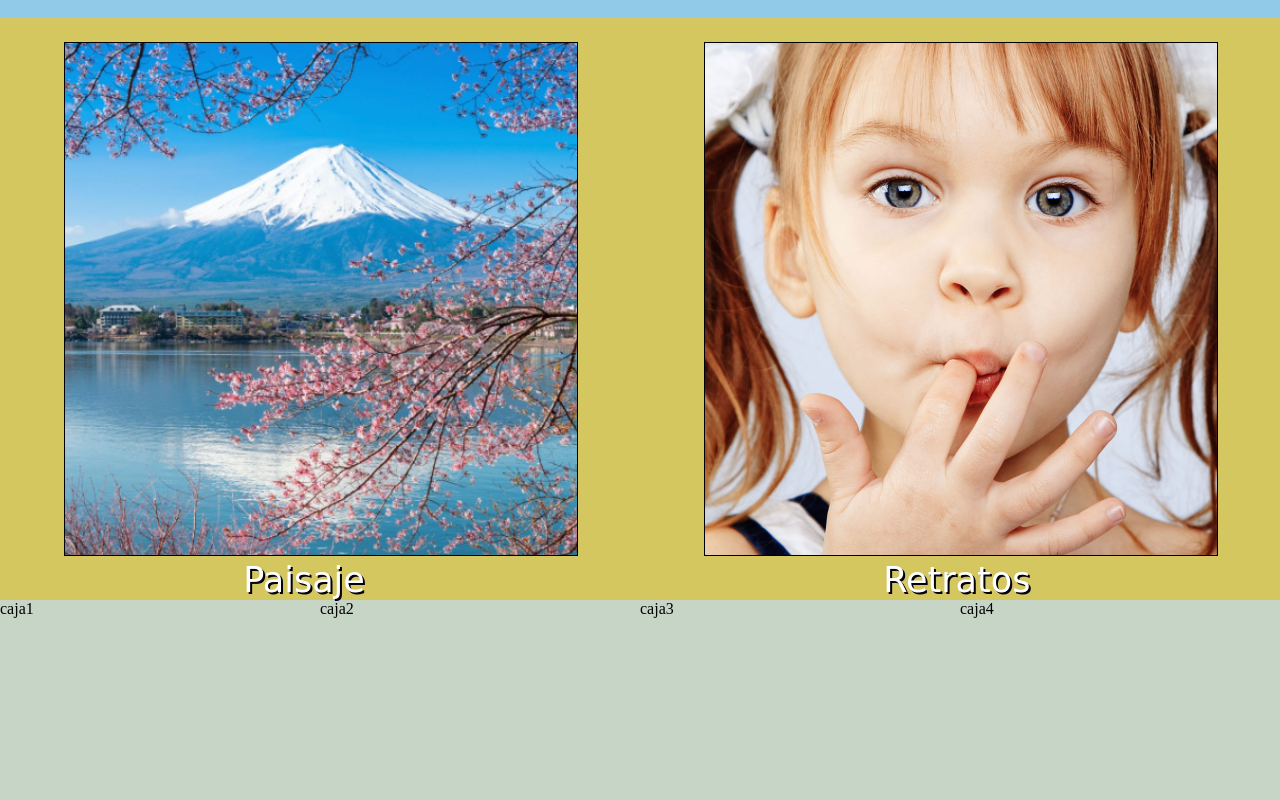
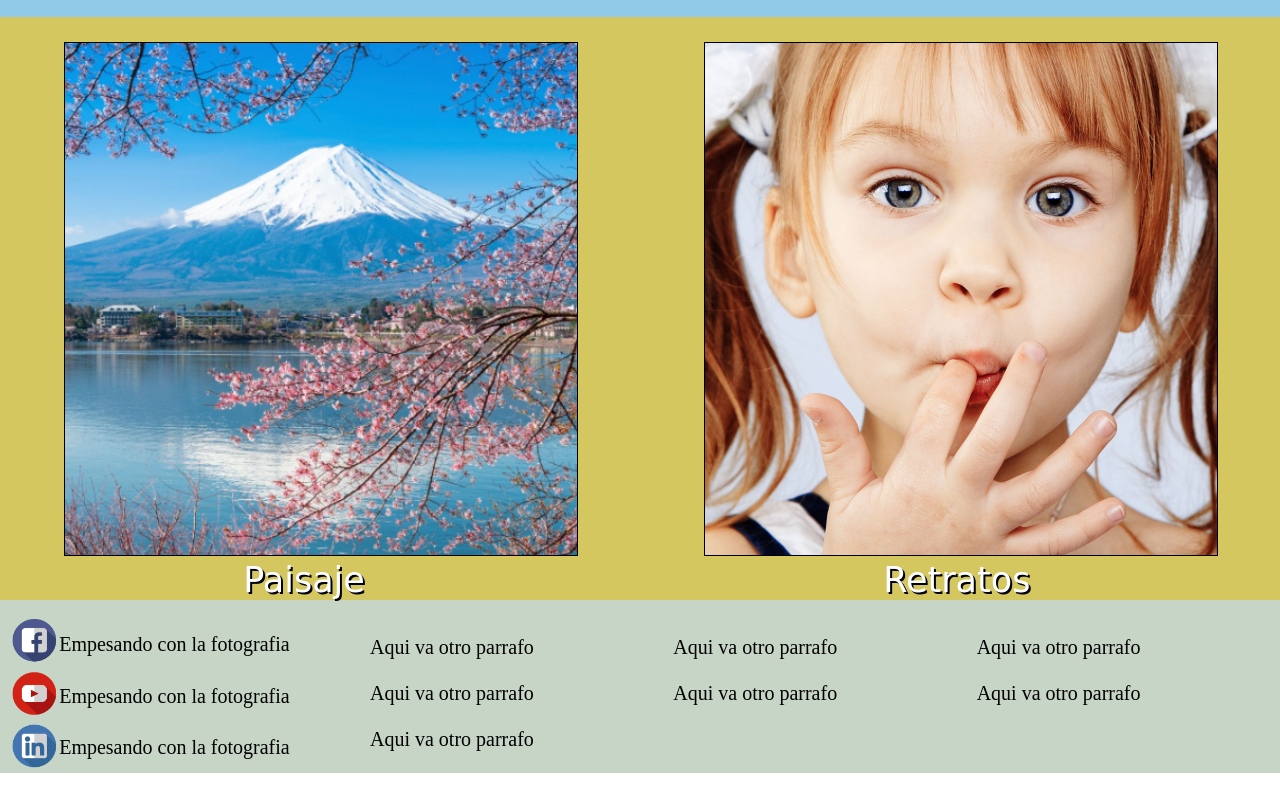
Before and after one commit to leonardo12031991/ProyectoNEXT_U, a plain HTML site: page index.html in a window 1280 px wide. Shown: the part 699-1499 px from the top of the page. After the commit the page ends 1473 px from the top, so only its background shows below. Drawn offline with Linux system fonts and the light colour scheme; a web font is replaced by a local one.

Commit message:
version 002 pagina principal lista falta cambiar fuente

```diff
--- a/css/estilos.css
+++ b/css/estilos.css
@@ -105,7 +105,8 @@ color:white;
 #img3{
 	width: 100%;
 	margin-top: 5%;
-	margin-bottom: 10%;
+	margin-bottom
+	: 10%;
 	border: black 1px solid;
 }
 /*Aqui estan las animaciones cuando se coloca
@@ -149,7 +150,7 @@ text-shadow: 2px 2px #02010a;
 
 .contenedorfooter{
 	background-color: #C6d5c5;
-	height: 200px;
+	height: 100%;
 	width: 100%;
 	display: flex;
 	flex-direction: row;
@@ -161,14 +162,69 @@ flex-grow: 1;
 .cajaf2{
 order: 2;
 flex-grow: 1;
+margin-top: 1%;
 }
 .cajaf3{
 	order: 3;
 	flex-grow: 1;
+	margin-top: 1%;
 }
 .cajaf4{
 	order: 4;
 	flex-grow: 1;
+	margin-top: 1%;
+}
+#logos{
+margin-top: 5%;
+width: 20%;
+float: left;
+margin-left: -4%;
+text-align: right;
+}
+#t1{
+	font-size: 20px;
+	margin-top: 33px;
+
+}
+#t2{
+	font-size: 20px;
+margin-top: 29px
+}
+#t3{
+	font-size: 20px;
+	margin-top: 28px;
+}
+#t4{
+	font-size: 20px;
+	margin-top: 23px;
+}
+#t5{
+	font-size: 20px;
+	margin-top: 23px;
+}
+#t6{
+	font-size: 20px;
+	margin-top: 23px;
+}
+#t7{
+	font-size: 20px;
+	margin-top: 23px;
+}
+#t8{
+	font-size: 20px;
+	margin-top: 23px;
+}
+#t9{
+	font-size: 20px;
+	margin-top: 23px;
+}#t10{
+	font-size: 20px;
+	margin-top: 23px;
+}
+@media screen and (max-width: 614px){
+	.contenedorfooter{
+		flex-direction: column;
+	}
 }
 
 
@@ -239,6 +295,16 @@ flex-grow: 1;
 	{
 	width: 100%;
 	}
+	@media screen and (max-width: 640px){
+		#enlace1{
+		font-size: 18px;
+		}
+	}
+	@media screen and (max-width: 640px){
+		#enlace2{
+		font-size: 18px;
+		}
+	}
 
 	header
 	{
@@ -249,7 +315,6 @@ flex-grow: 1;
 	.contenedor{
 		display: block;
 	}
-
 }
 figure{
 width: 80%;
--- a/index.html
+++ b/index.html
@@ -1,7 +1,6 @@
 <!DOCTYPE html>
 <html>
     <head>
-      <link href="http://allfont.es/allfont.css?fonts=dancing-script-ot" rel="stylesheet" type="text/css" />
          <meta charset="utf-8">
          <title>Comensando con la fotografia</title>
          <link href="css/estilos.css" type="text/css" rel="stylesheet">
@@ -49,16 +48,28 @@
             <div class="contenedorfooter">
 
                 <div class="cajaf1">
-<p>caja1</p>
+                  <figure id="logos" >
+                    <img src="image/logos.png" alt="logos"height="150px" >
+                  </figure>
+
+      <p id="t1">Empesando con la fotografia</p>
+      <p id="t2">Empesando con la fotografia</p>
+      <p id="t3">Empesando con la fotografia</p>
+
                 </div>
                 <div class="cajaf2">
-<p>caja2</p>
+      <p id="t4">Aqui va otro parrafo</p>
+      <p id="t5">Aqui va otro parrafo</p>
+      <p id="t6">Aqui va otro parrafo</p>
                 </div>
                 <div class="cajaf3">
-<p>caja3</p>
+      <p id="t7">Aqui va otro parrafo</p>
+      <p id="t8">Aqui va otro parrafo</p>
+
                 </div>
                 <div class="cajaf4">
-<p>caja4</p>
+      <p id="t9">Aqui va otro parrafo</p>
+      <p id="t10">Aqui va otro parrafo</p>
                 </div>
             </div>
           </footer>
```
Also changed, not shown: image/logos.png (added).
